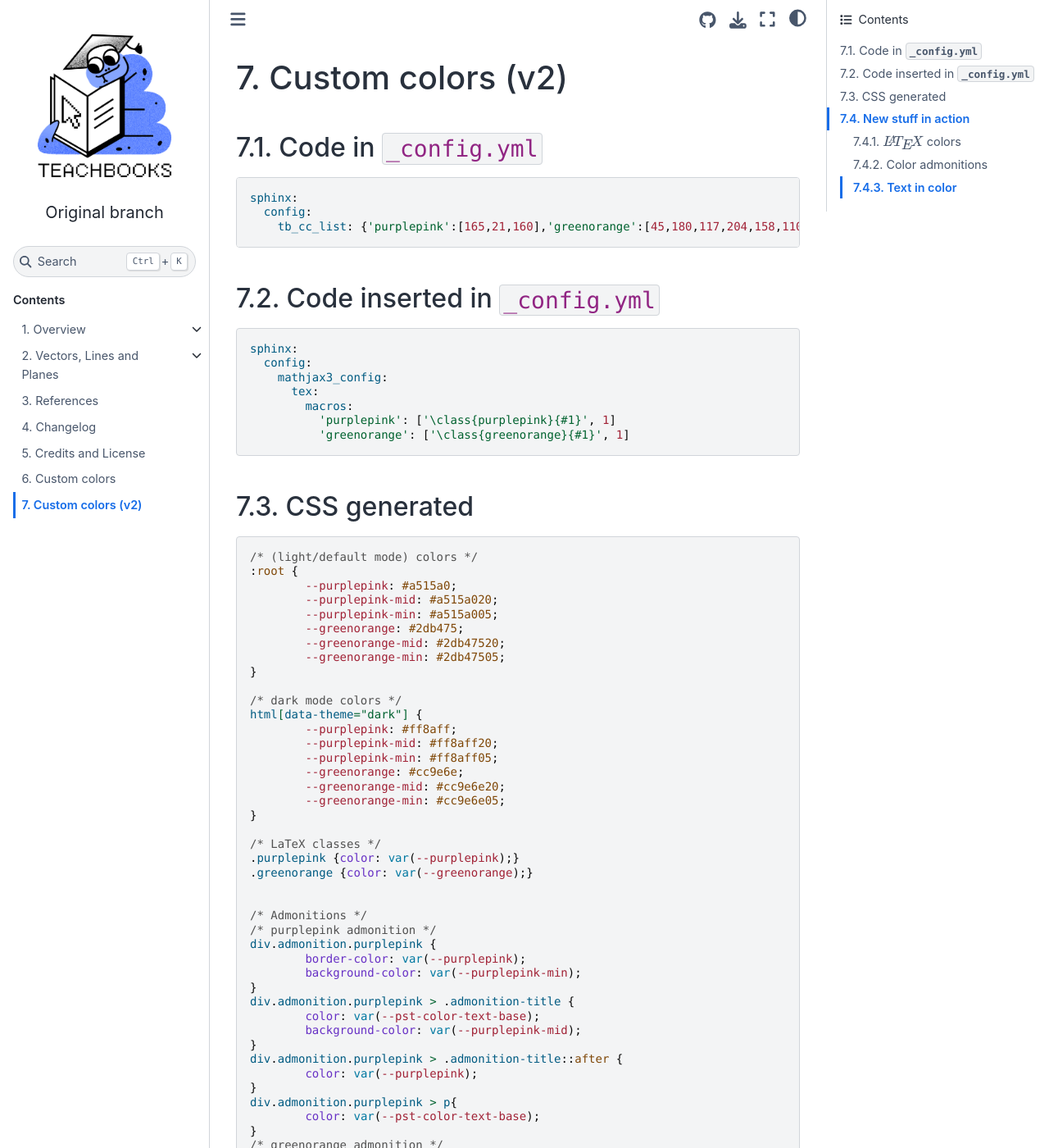
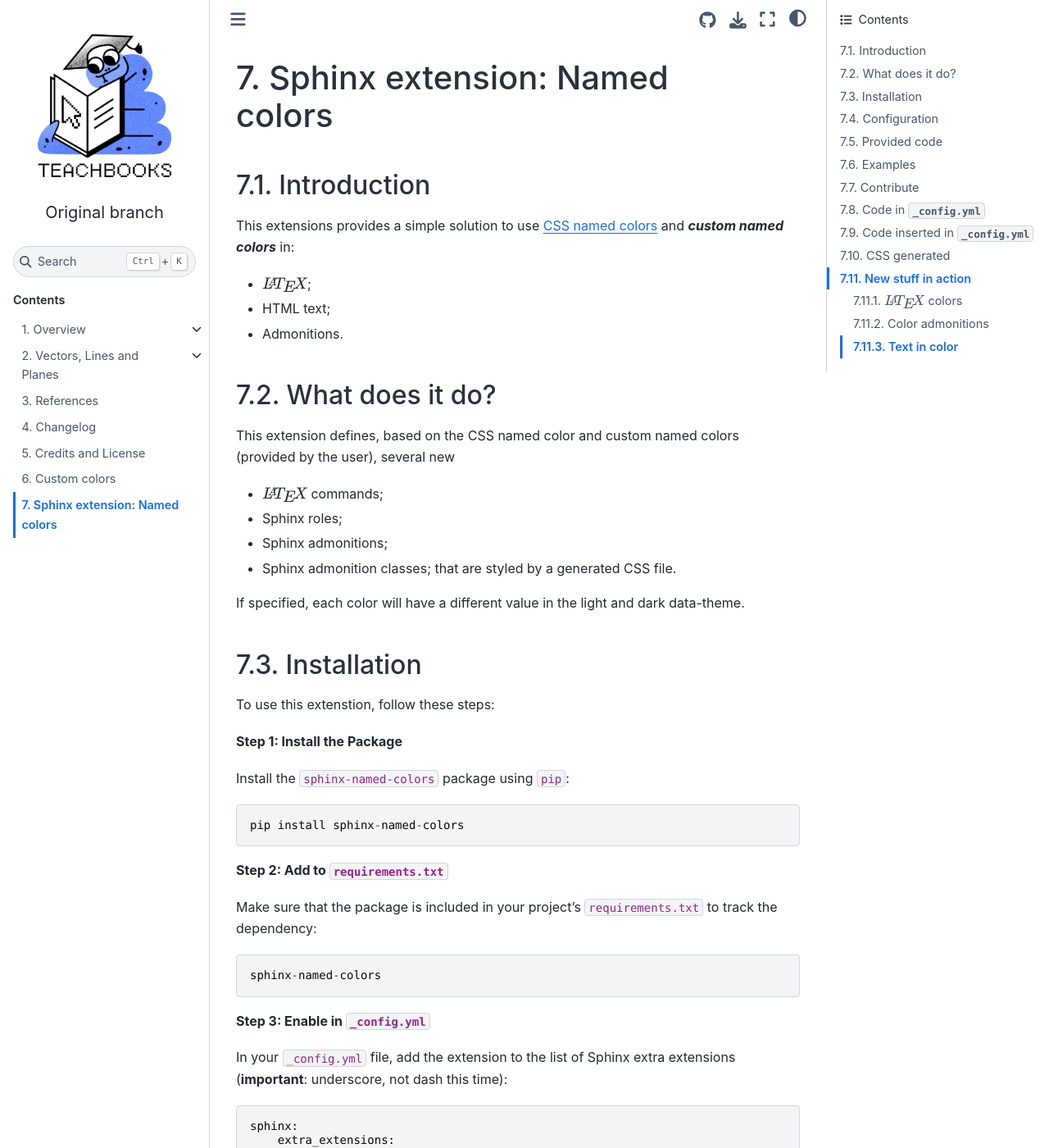
Before and after one commit to douden/test_book_from_template, a Jupyter Book: the page built from book/tb_cc.md, in a window 1280 px wide and 1400 px high. Shown: the whole window at 82% size. Built offline with Jupyter Book 1.0.4 settings and Sphinx 7.4.7 and the Sphinx Book theme 1.1.4, drawn with Linux system fonts in a browser that asks for light colours; pages that are not in the unit, such as notebooks, are missing from menus; comment, search, counter and statistics services are not loaded; some of the changed text lies outside the part shown.

Commit message:
Rename and prepare for release

````diff
--- a/book/_config.yml
+++ b/book/_config.yml
@@ -12,10 +12,10 @@
 sphinx:
   config:
     # tud_change_mtext: false
-    # tb_cc_dark_and_light: false
-    # tb_cc_saturate: 0.5
-    # tb_cc_named_colors: false
-    tb_cc_list: {'purplepink':[165,21,160],'greenorange':[45,180,117,204,158,110]}
+    # named_colors_dark_and_light: false
+    # named_colors_saturation: 0.5
+    # named_colors_include_CSS: false
+    named_colors_custom_colors: {'purplepink':[165,21,160],'greenorange':[45,180,117,204,158,110]}
     html_static_path : ["figures"]
     html_js_files:
     - https://cdnjs.cloudflare.com/ajax/libs/require.js/2.3.4/require.min.js
--- a/book/_ext/tb_cc.py
+++ b/book/_ext/tb_cc.py
@@ -3,8 +3,10 @@
 import numpy as np
 from docutils import nodes
 from docutils.writers import Writer
-from sphinx.util.docutils import SphinxRole
+from sphinx.util.docutils import SphinxRole, SphinxDirective
 from sphinx.domains import Domain
+from docutils.parsers.rst import Directive
+from docutils.parsers.rst.directives.admonitions import Admonition
 
 def rgb_to_hex(rgb):
     return '#{:02x}{:02x}{:02x}'.format(*rgb)
@@ -55,7 +57,7 @@
 
 def write_css(app,exc):
 
-    list_of_colors = app.config.tb_cc_list
+    list_of_colors = app.config.named_colors_custom_colors
     if list_of_colors is not None:
     # generate list of names
         names = list(list_of_colors.keys())
@@ -68,7 +70,7 @@
             light_colors[name+'-mid'] = hex_mid
             light_colors[name+'-min'] = hex_min
         # if dark colors are required, get/generate them
-        if app.config.tb_cc_dark_and_light:
+        if app.config.named_colors_dark_and_light:
             # assumption: get overrules generate
             dark_colors = {}
             for name in names:
@@ -82,7 +84,7 @@
                     # 2) rotate hue
                     rgb = hue_rotate(rgb,180)
                     # 3) saturate
-                    rgb = saturate(rgb,app.config.tb_cc_saturate)
+                    rgb = saturate(rgb,app.config.named_colors_saturation)
                 dark_colors[name] = rgb_to_hex(rgb)
                 hex_mid, hex_min = calc_mid_and_min(rgb)
                 dark_colors[name+'-mid'] = hex_mid
@@ -97,7 +99,7 @@
         CSS_light += '\n}'
         CSS_content += CSS_light+'\n\n'
         # dark color string
-        if app.config.tb_cc_dark_and_light:
+        if app.config.named_colors_dark_and_light:
             CSS_dark = '/* dark mode colors */\nhtml[data-theme="dark"] {'
             for name in dark_colors:
                 CSS_dark += '\n\t--%s: %s;'%(name,dark_colors[name])
@@ -117,6 +119,10 @@
         for name in names:
             CSS_admonitions += base.replace('<color>',name)
         CSS_content += CSS_admonitions
+        # add no-title stuff
+        CSS_notitle = "/* no-title class */\n"
+        CSS_notitle += "div.admonition.no-title > .admonition-title {\n\tdisplay: none;\n}\n"
+        CSS_content += CSS_notitle
         # write the css file
         staticdir = os.path.join(app.builder.outdir, '_static')
         filename = os.path.join(staticdir,'tb_cc.css')
@@ -129,8 +135,8 @@
 
     old =  app.config
 
-    if old.tb_cc_list is not None:
-        for name in old.tb_cc_list:
+    if old.named_colors_custom_colors is not None:
+        for name in old.named_colors_custom_colors:
             newcommand_name = name
             newcommand_content = ['\class{%s}{#1}'%(name),1]
 
@@ -155,18 +161,18 @@
     return
 
 def setup(app: Sphinx):
-    app.add_config_value('tb_cc_list', None, 'env')
-    app.add_config_value('tb_cc_dark_and_light', True, 'env')
-    app.add_config_value('tb_cc_saturate', 1.5, 'env')
-    app.add_config_value('tb_cc_named_colors', True, 'env')
+    app.add_config_value('named_colors_custom_colors', None, 'env')
+    app.add_config_value('named_colors_dark_and_light', True, 'env')
+    app.add_config_value('named_colors_saturation', 1.5, 'env')
+    app.add_config_value('named_colors_include_CSS', True, 'env')
+
     app.add_css_file('tb_cc.css')
 
     app.connect('config-inited',set_named)
     app.connect('config-inited',set_latex)
 
-    # app.add_directive("example", Example)
-
     app.add_node(ColorText, html=(visit_color_text, depart_color_text))
+    # app.add_directive('greenorange',ColorAdmonition)
 
     app.connect("build-finished",write_css)
 
@@ -176,7 +182,7 @@
 
     old =  app.config
 
-    if old.tb_cc_named_colors:
+    if old.named_colors_include_CSS:
 
 
         # list of named colors from
@@ -348,16 +354,17 @@
             'yellowgreen':[154,205,50]
         }
 
-        if old.tb_cc_list is None:
-            old['tb_cc_list'] = named_colors
+        if old.named_colors_custom_colors is None:
+            old['named_colors_custom_colors'] = named_colors
         else:
-            old['tb_cc_list'] = named_colors | old['tb_cc_list']
+            old['named_colors_custom_colors'] = named_colors | old['named_colors_custom_colors']
 
     app.config = old
 
-    roles = {k: ColorRole(k) for k, v in old['tb_cc_list'].items()}
+    roles = {k: ColorRole(k) for k, v in old['named_colors_custom_colors'].items()}
     for role in roles:
         app.add_role(role,roles[role])
+        app.add_directive(role,ColorAdmonition)
 
     return
 
@@ -379,3 +386,27 @@
         node = ColorText(self.rawtext, self.text)
         node["style"] = f"{self._color_name}"
         return [node], messages
+
+class ColorAdmonition(Admonition):
+
+    required_arguments = 0
+    optional_arguments = 1
+    final_argument_whitespace = True
+    option_spec = Admonition.option_spec
+    has_content = True
+
+    def run(self):
+        # Manually add a "tip" class to style it
+        if "class" not in self.options:
+            self.options["class"] = [self.name]
+        else:
+            self.options["class"].append(self.name)
+        print("!!!!!!!!!!!!!!!!!!!!!!!!!!!!!!!!!!!!")
+        if len(self.arguments)>0:
+            self.arguments[0] = f"{self.arguments[0]}"
+        else:
+            self.options["class"].append("no-title")
+            self.arguments = [""]
+        # Now run the Admonition logic so it behaves the same way
+        nodes = super().run()
+        return nodes
--- a/book/tb_cc.md
+++ b/book/tb_cc.md
@@ -1,4 +1,144 @@
-# Custom colors (v2)
+# Sphinx extension: Named colors
+
+## Introduction
+
+This extensions provides a simple solution to use [CSS named colors](https://developer.mozilla.org/en-US/docs/Web/CSS/named-color) and ___custom named colors___ in:
+- $\LaTeX$;
+- HTML text;
+- Admonitions.
+
+## What does it do?
+
+This extension defines, based on the CSS named color and custom named colors (provided by the user), several new
+- $\LaTeX$ commands;
+- Sphinx roles;
+- Sphinx admonitions;
+- Sphinx admonition classes;
+that are styled by a generated CSS file.
+
+If specified, each color will have a different value in the light and dark data-theme.
+
+## Installation
+To use this extenstion, follow these steps:
+
+**Step 1: Install the Package**
+
+Install the `sphinx-named-colors` package using `pip`:
+```
+pip install sphinx-named-colors
+```
+
+**Step 2: Add to `requirements.txt`**
+
+Make sure that the package is included in your project's `requirements.txt` to track the dependency:
+```
+sphinx-named-colors
+```
+
+**Step 3: Enable in `_config.yml`**
+
+In your `_config.yml` file, add the extension to the list of Sphinx extra extensions (**important**: underscore, not dash this time):
+```
+sphinx:
+    extra_extensions:
+        .
+        .
+        .
+        - sphinx_named_colors
+        .
+        .
+        .
+```
+
+## Configuration
+
+This extension provides the following configuration values:
+
+```yaml
+named_colors_include_CSS: true # default value
+```
+
+- If set to _true_ all [CSS named colors](https://developer.mozilla.org/en-US/docs/Web/CSS/named-color) will be included in the extension.
+- If set to _false_ no [CSS named colors](https://developer.mozilla.org/en-US/docs/Web/CSS/named-color) will be included in the extension. If no custom named colors are defined, this extension will do nothing.
+
+```yaml
+named_colors_dark_and_light: true # default value
+```
+
+- _true_: for all [CSS named colors](https://developer.mozilla.org/en-US/docs/Web/CSS/named-color) and all custom named colors a secondary value will be generated for use in the dark data-theme, unless otherwise specifed for custom colors. The generated colors emulate the same as the CSS filter `invert(1) hue_rotate(180) saturate(<val>);` where `<val>` is the value set by `named_colors_saturation`.
+- _false_: This disables the use of different colors in the dark data-theme, even if specified for custom colors.
+
+```yaml
+named_colors_saturation: 1.5 # default value
+```
+
+- _number_: The saturation value used in the generation of the dark data-theme colors.
+
+```yaml
+named_colors_custom_colors: None
+```
+
+- _None_: No custom named colors will be included.
+- _dictionary_: A Python dictionary where each `key` defines a custom name and the `value` is a list of 3 or 6 integers, with each integer at minimum 0 and at maximum 255.
+  - If 3 integers are provided, these are the RGB values of the custom named color and, if specified, the dark data-theme color will be generated.
+  - If 6 integers are provided, the first set of 3 integers form the RGB values of the custom named color and the second set of 3 integers form the RGB values of the dark data-theme color.
+
+## Provided code
+
+### Textual elements
+
+::::{note}
+In the next part, replace `namedcolor` by the name of the CSS/custom named color.
+::::
+
+```latex
+\namedcolor{...}
+```
+
+- Only use in $\LaTeX$ code.
+- This will typeset `...` in the color _namedcolor_.
+
+```md
+{namedcolor}`...`
+```
+
+- Only use in _inline_ code.
+- This will typeset `...` in the color _namedcolor_.
+
+### Admonitions
+
+Colored admonitions can be generated in two ways, explained below.
+
+**1. By adding a class to an existing admonition**
+
+```md
+::::{type} Title (optional or required, depending on type)
+:class: namedcolor
+Content
+::::
+```
+
+**2. By using a new admonition**
+
+```md
+::::{namedcolor} Title (optional)
+Content
+::::
+```
+
+In both cases extra classes can be added to the admonition to apply other styling.
+
+::::{warning}
+Note that, because of the use of CSS, sometimes results may differ from the expected result.
+::::
+
+## Examples
+
+To see examples of usage visit the [TeachBooks manual](https://teachbooks.io/manual/intro.html).
+
+## Contribute
+
+This tool's repository is stored on [GitHub](https://github.com/TeachBooks/Sphinx-TUDelft-theme). The `README.md` of the branch `Manual` is also part of the [TeachBooks manual](https://teachbooks.io/manual/intro.html) as a submodule. If you'd like to contribute, you can create a fork and open a pull request on the [GitHub repository](https://github.com/TeachBooks/Sphinx-TUDelft-theme). To update the `README.md` shown in the TeachBooks manual, create a fork and open a merge request for the [GitHub repository of the manual](https://github.com/TeachBooks/manual). If you intent to clone the manual including its submodules, clone using: `git clone --recurse-submodulesgit@github.com:TeachBooks/manual.git`.
 
 ## Code in `_config.yml`
 
@@ -109,6 +249,26 @@
 ::::
 ```
 
+::::{greenorange}
+Correct color?
+::::
+
+```
+::::{greenorange}
+Correct color?
+::::
+```
+
+::::{greenorange} with title?
+Correct color?
+::::
+
+```
+::::{greenorange} with title?
+Correct color?
+::::
+```
+
 ::::{warning}
 :class: greenorange
 Content of the admonition
@@ -145,6 +305,18 @@
 ::::
 ```
 
+::::{greenorange} with title?
+:class: definition
+Correct color? Just an other icon?
+::::
+
+```
+::::{greenorange} with title?
+:class: definition
+Correct color? Just an other icon?
+::::
+```
+
 ### Text in color
 
 {greenorange}`Sphinx`
````
